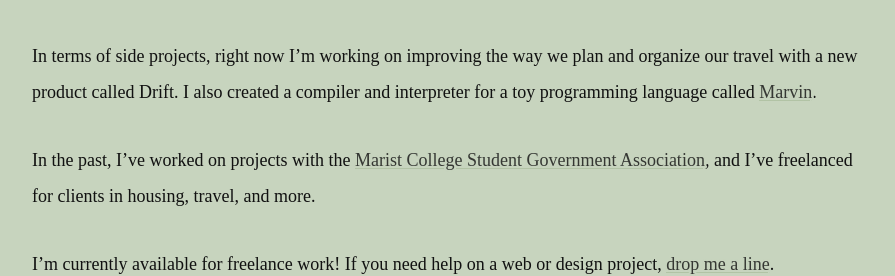
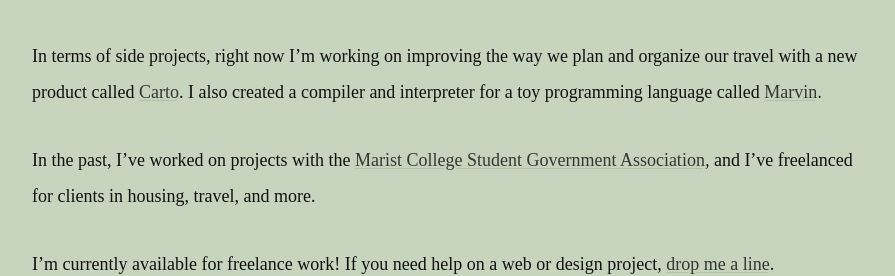
Before and after one commit to ethnt/ethnt.me, a Jekyll site: the page built from information.markdown, in a window 1280 px wide. Shown: the part 402-678 px from the top of the page, without its empty margins (96-991 px from the left). Built offline with Jekyll 4.4.1, drawn with Linux system fonts in a browser that asks for light colours; some web fonts are replaced.

Commit message:
Updated Information

```diff
--- a/information.markdown
+++ b/information.markdown
@@ -7,7 +7,7 @@ position: 0
 
 Hi, my name's Ethan Turkeltaub. I'm a software developer using Ruby, JavaScript, and occasionally Haskell to make web products. I've been in the web field for six years, and I'm currently a web developer at [Oak](https://oak.is), where I work on projects like [Siteleaf](https://siteleaf.com), [Dropmark](https://dropmark.com), [CreativeMornings](https://creativemornings.com/), and [Working Not Working](https://workingnotworking.com/). Previously, I was a web developer at [Fanzter](https://en.wikipedia.org/wiki/Fanzter).
 
-In terms of side projects, right now I'm working on improving the way we plan and organize our travel with a new product called Drift. I also created a compiler and interpreter for a toy programming language called [Marvin](https://github.com/ethnt/marvin).
+In terms of side projects, right now I'm working on improving the way we plan and organize our travel with a new product called [Carto](https://github.com/getcarto/carto). I also created a compiler and interpreter for a toy programming language called [Marvin](https://github.com/ethnt/marvin).
 
 In the past, I've worked on projects with the [Marist College Student Government Association](http://sga.marist.edu), and I've freelanced for clients in housing, travel, and more.
 
```
